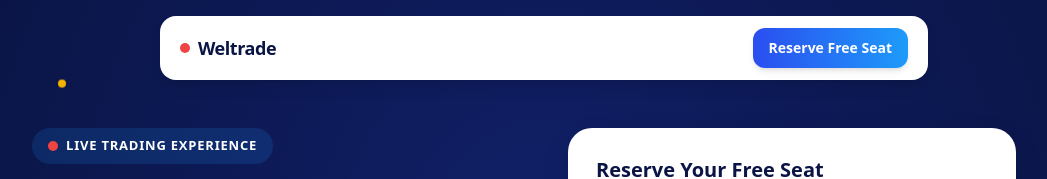
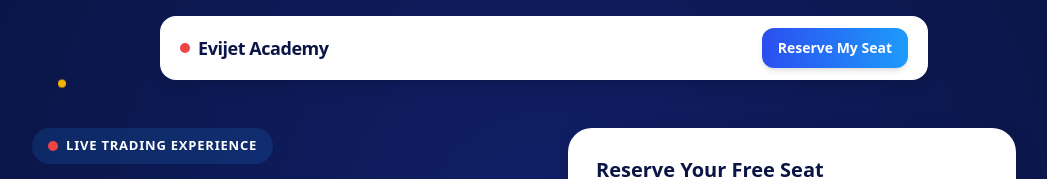
Before and after one commit to Krypton-Creation/evijet, a React (Vite) app: page / in a window 1280 px wide. Shown: the top 179 px of the page, without its empty margins (96-1143 px from the left). Built offline with nearby package versions, Linux system fonts and the light colour scheme; no server answers.

Commit message:
Update Navbar text for branding consistency

```diff
--- a/src/components/Navbar.tsx
+++ b/src/components/Navbar.tsx
@@ -19,13 +19,13 @@
       >
         <span className="inline-flex items-center gap-2 font-bold text-wt-blue-deep text-lg tracking-tight">
           <LiveDot />
-          Weltrade
+          Evijet Academy
         </span>
         <a
           href="#hero-form"
           className="btn-shine bg-gradient-brand text-white font-semibold text-sm rounded-xl px-4 py-2.5 shadow-md transition-transform duration-150 hover:scale-[1.02] active:scale-[0.98]"
         >
-          Reserve Free Seat
+          Reserve My Seat
         </a>
       </nav>
     </div>
```
